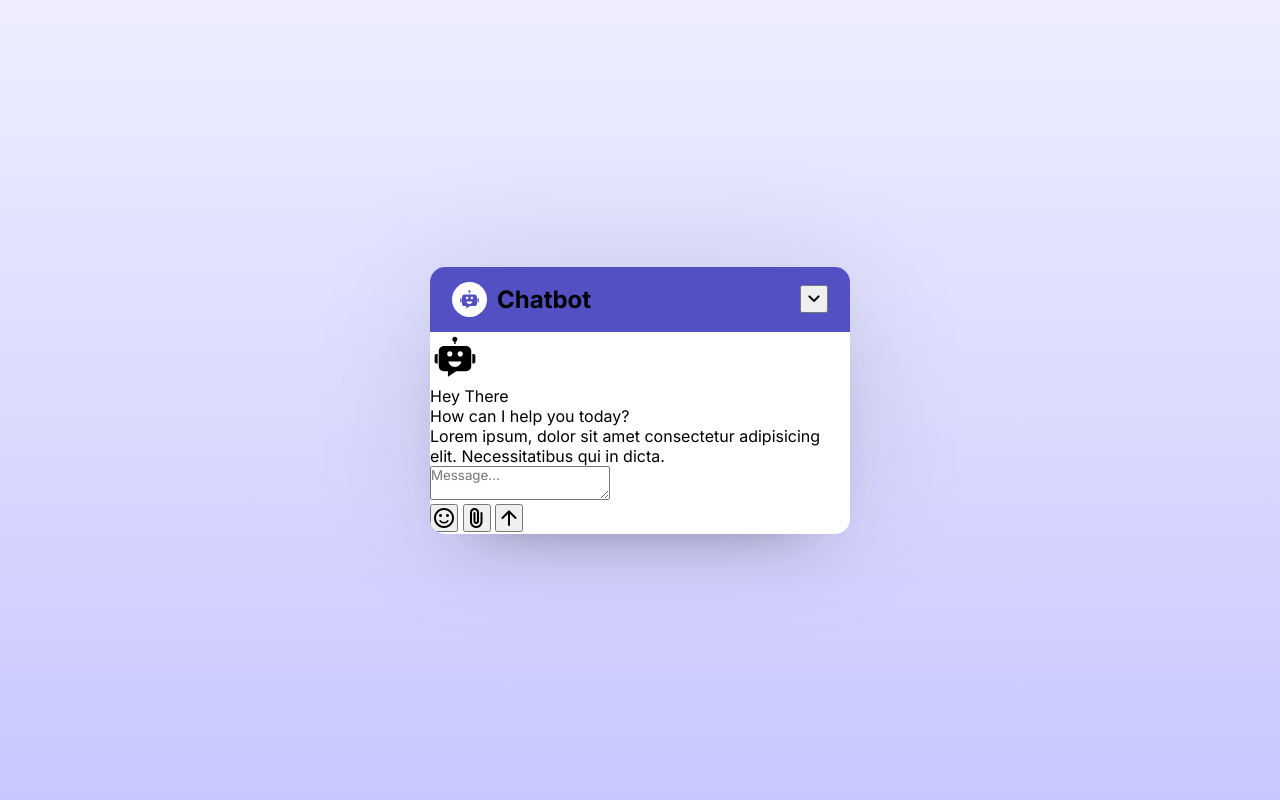
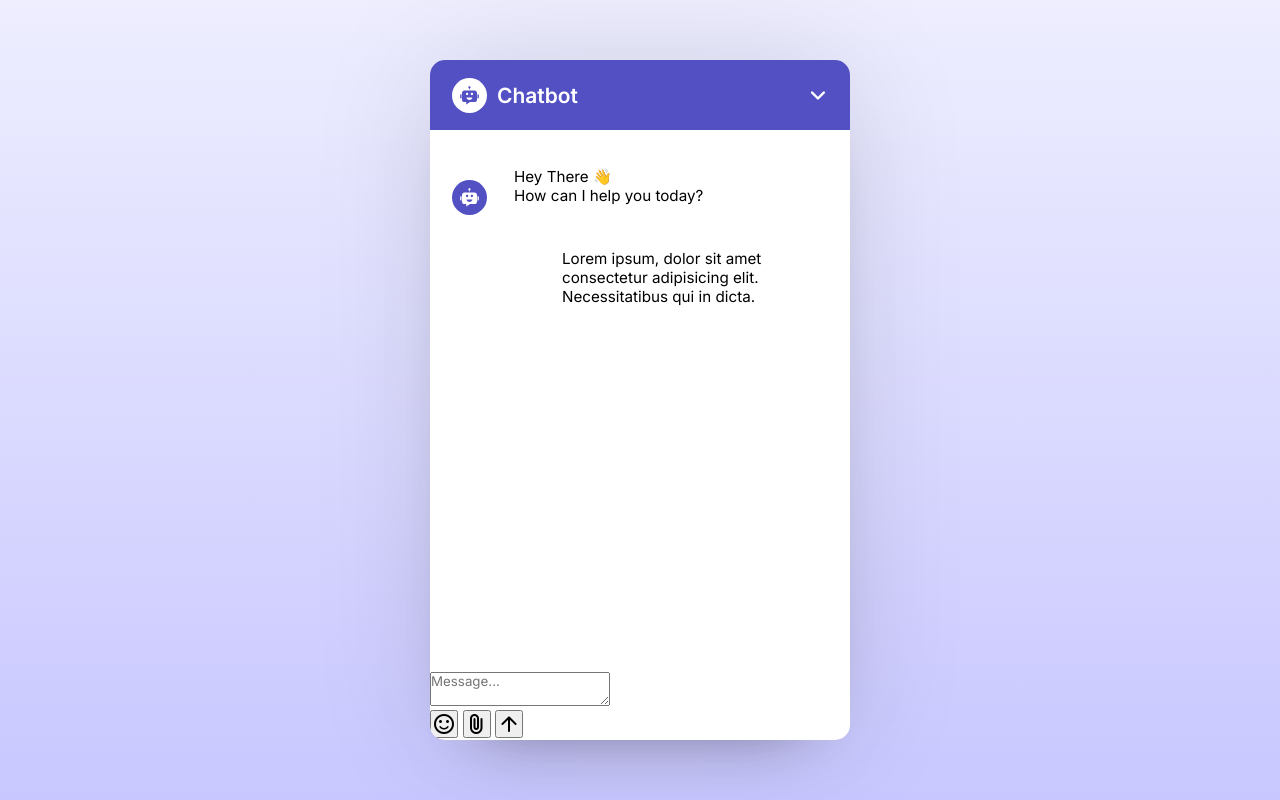
Before and after one commit to robert-nguyenn/chatbot, a plain HTML site: page index.html in a window 1280 px wide. Drawn offline with nearby package versions, Linux system fonts and the light colour scheme.

Commit message:
Fix the html and style

```diff
--- a/index.html
+++ b/index.html
@@ -5,7 +5,7 @@
   <meta name="viewport" content="width=device-width, initial-scale=1.0">
   <title>Robert AI</title>
   <!-- Link to google fonts for icons -->
-  <link rel="stylesheet" href="https://fonts.googleapis.com/css2?family=Material+Symbols+Rounded:opsz,wght,FILL,GRAD@24,400,0,0"/>
+  <link rel="stylesheet" href="https://fonts.googleapis.com/css2?family=Material+Symbols+Rounded:opsz,wght,FILL,GRAD@48,400,0,0"/>
   <link rel="stylesheet" href="style.css">
 </head>
 <body>
@@ -19,16 +19,16 @@
         </svg>
         <h2 class="logo-text">Chatbot</h2>
       </div>
-      <button class="material-symbols-rounded">keyboard_arrow_down</button>
+      <button id="close-chatbot" class="material-symbols-rounded">keyboard_arrow_down</button>
     </div>
     <!-- Chatbot body -->
     <div class="chat-body">
       <div class="message bot-message">
-        <svg xmlns="http://www.w3.org/2000/svg" width="50" height="50" viewBox="0 0 1024 1024">
+        <svg class="bot-avatar" xmlns="http://www.w3.org/2000/svg" width="50" height="50" viewBox="0 0 1024 1024">
           <path d="M738.3 287.6H285.7c-59 0-106.8 47.8-106.8 106.8v303.1c0 59 47.8 106.8 106.8 106.8h81.5v111.1c0 .7.8 1.1 1.4.7l166.9-110.6 41.8-.8h117.4l43.6-.4c59 0 106.8-47.8 106.8-106.8V394.5c0-59-47.8-106.9-106.8-106.9zM351.7 448.2c0-29.5 23.9-53.5 53.5-53.5s53.5 23.9 53.5 53.5-23.9 53.5-53.5 53.5-53.5-23.9-53.5-53.5zm157.9 267.1c-67.8 0-123.8-47.5-132.3-109h264.6c-8.6 61.5-64.5 109-132.3 109zm110-213.7c-29.5 0-53.5-23.9-53.5-53.5s23.9-53.5 53.5-53.5 53.5 23.9 53.5 53.5-23.9 53.5-53.5 53.5zM867.2 644.5V453.1h26.5c19.4 0 35.1 15.7 35.1 35.1v121.1c0 19.4-15.7 35.1-35.1 35.1h-26.5zM95.2 609.4V488.2c0-19.4 15.7-35.1 35.1-35.1h26.5v191.3h-26.5c-19.4 0-35.1-15.7-35.1-35.1zM561.5 149.6c0 23.4-15.6 43.3-36.9 49.7v44.9h-30v-44.9c-21.4-6.5-36.9-26.3-36.9-49.7 0-28.6 23.3-51.9 51.9-51.9s51.9 23.3 51.9 51.9z"></path>
         </svg>
         <div class="message-text">
-          Hey There <br> How can I help you today?
+          Hey There &#128075;<br> How can I help you today?
         </div>
       </div>
       <div class="message user-message">
--- a/style.css
+++ b/style.css
@@ -73,3 +73,83 @@ body {
   background: #fff;
   border-radius: 50%;
 }
+
+.header-info .logo-text {
+  color: #fff;
+  font-size: 1.31rem;
+  font-weight: 600;
+}
+
+.chat-header #close-chatbot {
+  /* se border: none; to remove default borders from elements like buttons or input fields for a cleaner look. */
+  border: none;
+  color: #fff;
+  height: 40px;
+  width: 40px;
+  font-size: 1.9rem;
+  margin-right: -10px;
+  padding-top:2px;
+  cursor: pointer;
+  border-radius: 50%;
+  background: none;
+  transition: 0.2s ease;
+}
+
+.chat-header #close-chatbot:hover {
+  background: #3d39ac;
+}
+
+.chat-body {
+  padding: 25px 22px;
+  display: flex;
+  gap: 20px;
+  height: 460px;
+  margin-bottom: 82px;
+  /* The overflow-y: auto; property is used to control the vertical overflow of the .chat-body element. Here's why it is needed in this context:
+
+  Purpose of overflow-y: auto;:
+  Enable Scrolling: It allows the .chat-body to become scrollable if the content exceeds the height of the container (460px in this case). This ensures that all content can be accessed by the user, even if it doesn't fit within the fixed height. */
+  overflow-y: auto;
+  flex-direction: column;
+}
+
+.chat-body .message {
+  display: flex;
+  gap: 11px;
+  align-items: center;
+}
+
+.chat-body .bot-message .bot-avatar {
+  height: 35px;
+  width: 35px;
+  padding: 6px;
+  fill: #fff;
+  flex-shrink: 0;
+  margin-bottom: 2px;
+  /* The align-self property in CSS is used to override the align-items property for a specific flex item. It allows you to control the alignment of individual flex items along the cross axis (vertical axis by default) within a flex container */
+  align-self: flex-end;
+  background: #5350C4;
+  border-radius: 50%;
+}
+
+.chat-body .user-message {
+  /* When you remove flex-direction: column; from the .user-message class, the default flex-direction: row; is applied. This changes the alignment context for align-items.
+
+  Explanation:
+  flex-direction: row; (default): The align-items property aligns items along the cross axis, which is vertical in this case. Since the default direction is horizontal, align-items: flex-end; would try to align items at the bottom of the container, but since the items are laid out horizontally, this may not have the intended effect.
+  flex-direction: column;: The align-items property aligns items along the cross axis, which is horizontal in this case. With flex-direction: column;, align-items: flex-end; aligns the items to the right end of the container. */
+  flex-direction: column;
+  align-items: flex-end;
+}
+
+.chat-body .message .message-text {
+  padding: 12px 16px;
+  max-width: 75%;
+  font-size: 0.95rem;
+}
+
+.chat-body
+
+.chat-footer {
+  position: absolute;
+}
```
